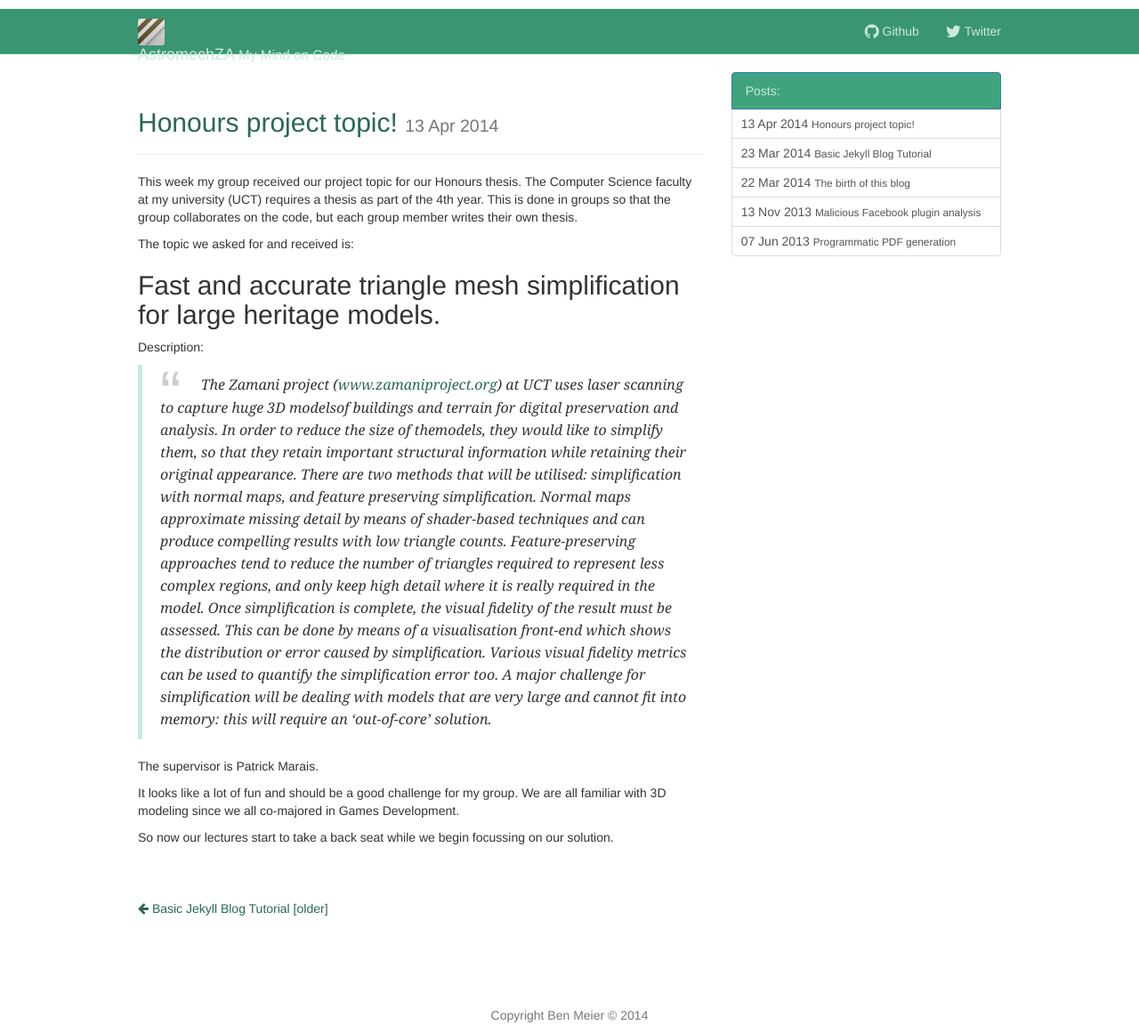
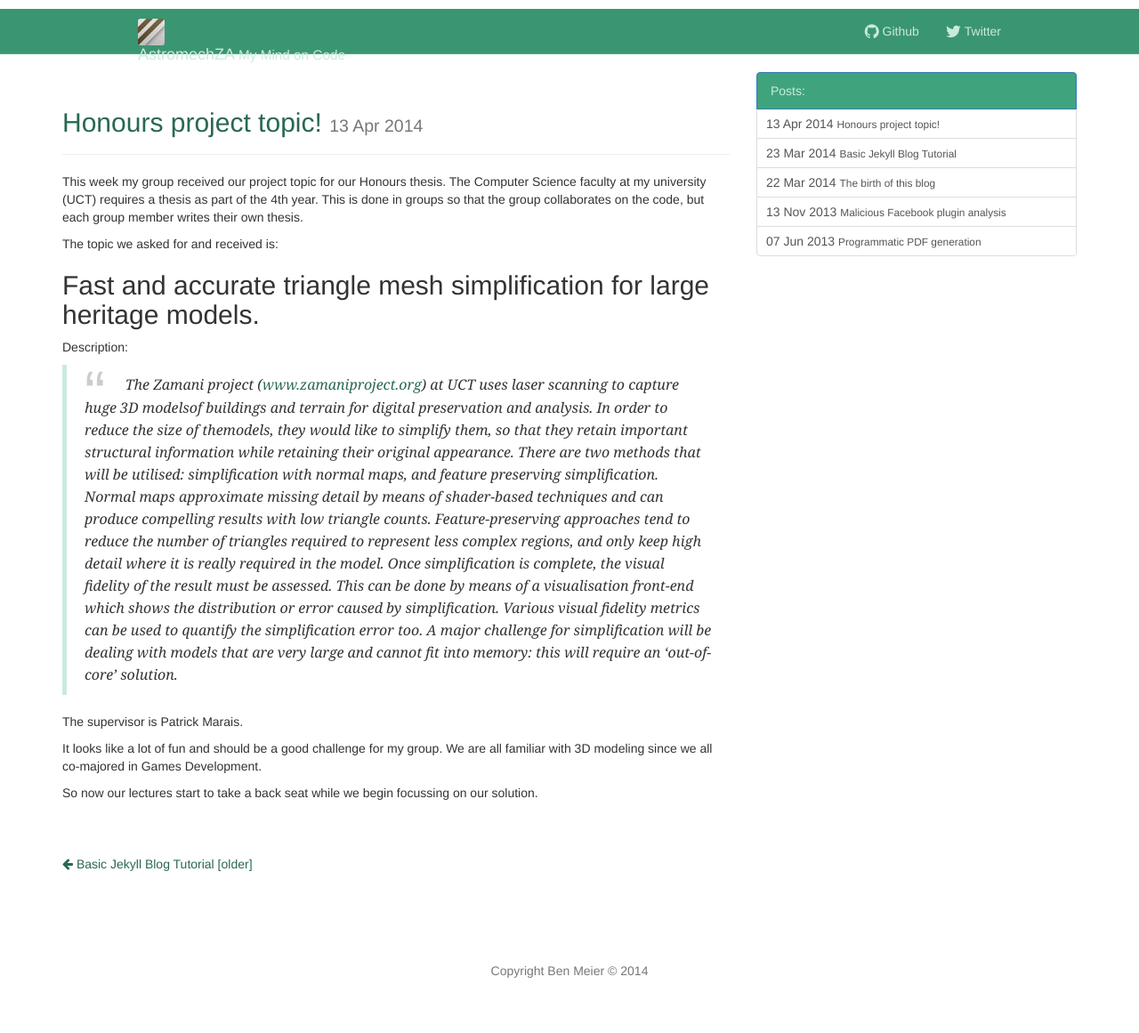
Before and after one commit to astromechza/AstromechZA.github.io, a Jekyll site: the page built from index.html, in a window 1280 px wide. Shown: the whole page at 89% size. Built offline with Jekyll 4.4.1, drawn with Linux system fonts in a browser that asks for light colours; nearby versions of some CDN libraries; after the commit the page ends 1111 px from its top, so only the background shows below that.

Commit message:
widen container

```diff
--- a/_layouts/default.html
+++ b/_layouts/default.html
@@ -16,7 +16,7 @@
 
     {% include nav.partial.html %}
 
-    <div class="container narrow-container content-container">
+    <div class="container content-container">
         {{ content }}
     </div>
 
```
